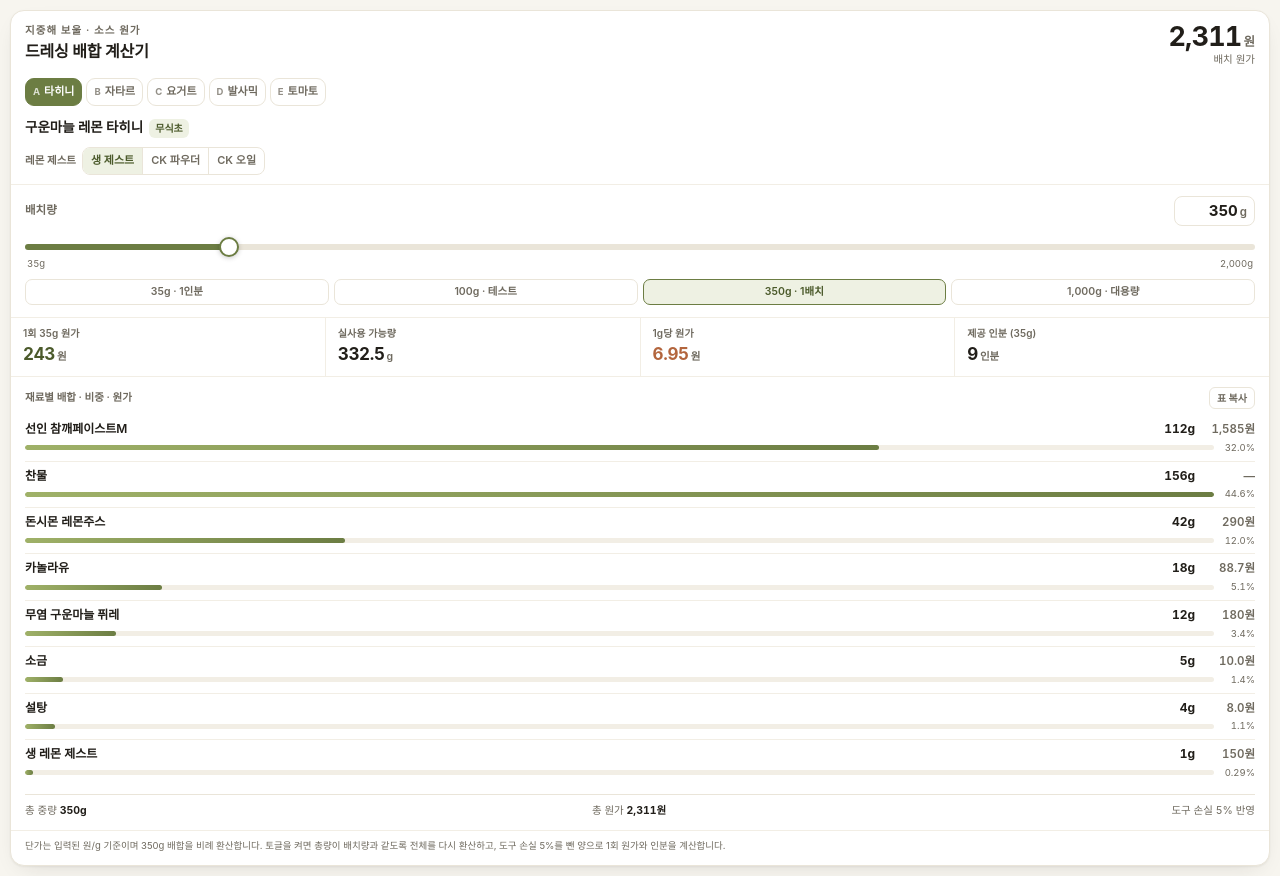
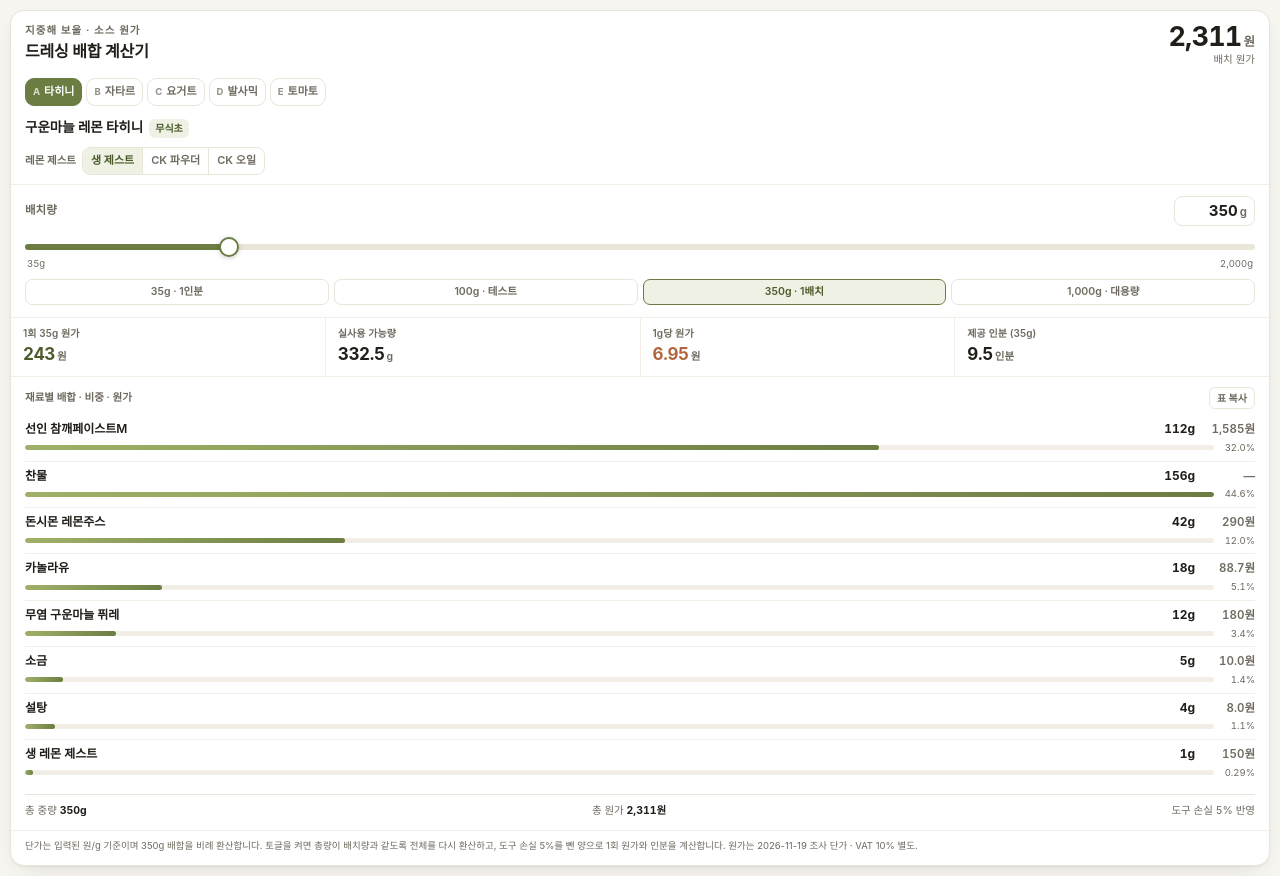
Before and after one commit to r2w8jp5hmn-cyber/bowl-dressing-calc, a plain HTML site: page index.html in a window 1280 px wide. Drawn offline with Linux system fonts and the light colour scheme.

Commit message:
인분 표기 9.5회분·VAT 각주 반영

```diff
--- a/index.html
+++ b/index.html
@@ -307,7 +307,7 @@
     <div class="kpi lead"><span>1회 35g 원가</span><b id="kServing">243<small>원</small></b></div>
     <div class="kpi"><span>실사용 가능량</span><b id="kUsable">333<small>g</small></b></div>
     <div class="kpi clay"><span>1g당 원가</span><b id="kPerG">6.95<small>원</small></b></div>
-    <div class="kpi"><span>제공 인분 (35g)</span><b id="kServings">9<small>인분</small></b></div>
+    <div class="kpi"><span>제공 인분 (35g)</span><b id="kServings">9.5<small>인분</small></b></div>
   </div>
 
   <div class="recipe">
@@ -324,7 +324,7 @@
   </div>
 
   <footer>
-    단가는 입력된 원/g 기준이며 350g 배합을 비례 환산합니다. 토글을 켜면 총량이 배치량과 같도록 전체를 다시 환산하고, 도구 손실 5%를 뺀 양으로 1회 원가와 인분을 계산합니다.
+    단가는 입력된 원/g 기준이며 350g 배합을 비례 환산합니다. 토글을 켜면 총량이 배치량과 같도록 전체를 다시 환산하고, 도구 손실 5%를 뺀 양으로 1회 원가와 인분을 계산합니다. 원가는 2026-11-19 조사 단가 · VAT 10% 별도.
   </footer>
 </main>
 
@@ -564,7 +564,7 @@
     return {
       rows: rows, total: total, grams: state.grams, baseTotal: baseTotal,
       usable: usable, perServing: (total / usable) * SERVING,
-      perG: total / usable, servings: Math.floor(usable / SERVING)
+      perG: total / usable, servings: Math.floor(usable / SERVING * 10) / 10
     };
   }
 
@@ -602,7 +602,7 @@
     setNum($("kServing"), won(m.perServing) + "<small>원</small>");
     setNum($("kUsable"), grams(m.usable) + "<small>g</small>");
     setNum($("kPerG"), (m.perG >= 10 ? trim(m.perG.toFixed(1)) : m.perG.toFixed(2)) + "<small>원</small>");
-    setNum($("kServings"), m.servings + "<small>인분</small>");
+    setNum($("kServings"), trim(m.servings.toFixed(1)) + "<small>인분</small>");
     setNum($("fTotal"), grams(m.grams) + "g");
     setNum($("fCost"), won(m.total) + "원");
 
```
Also changed, not shown: 1 other file.
